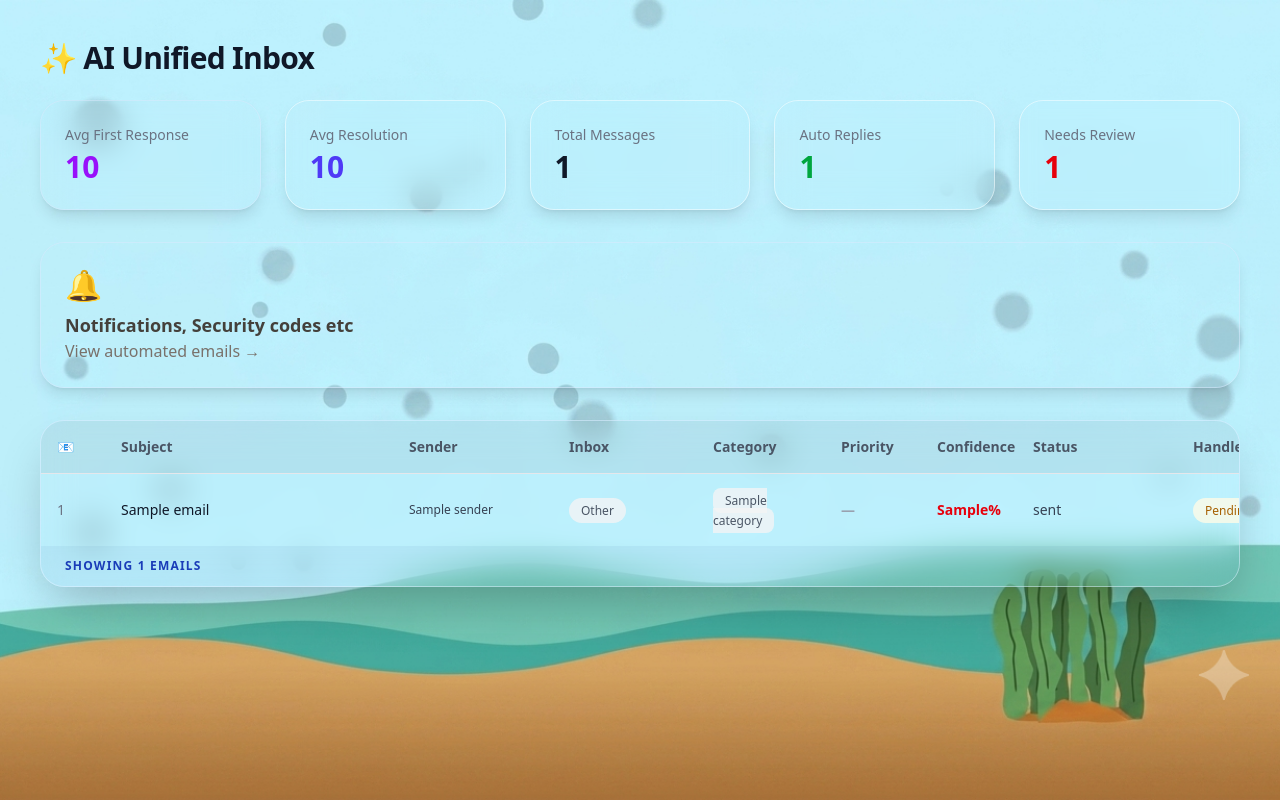
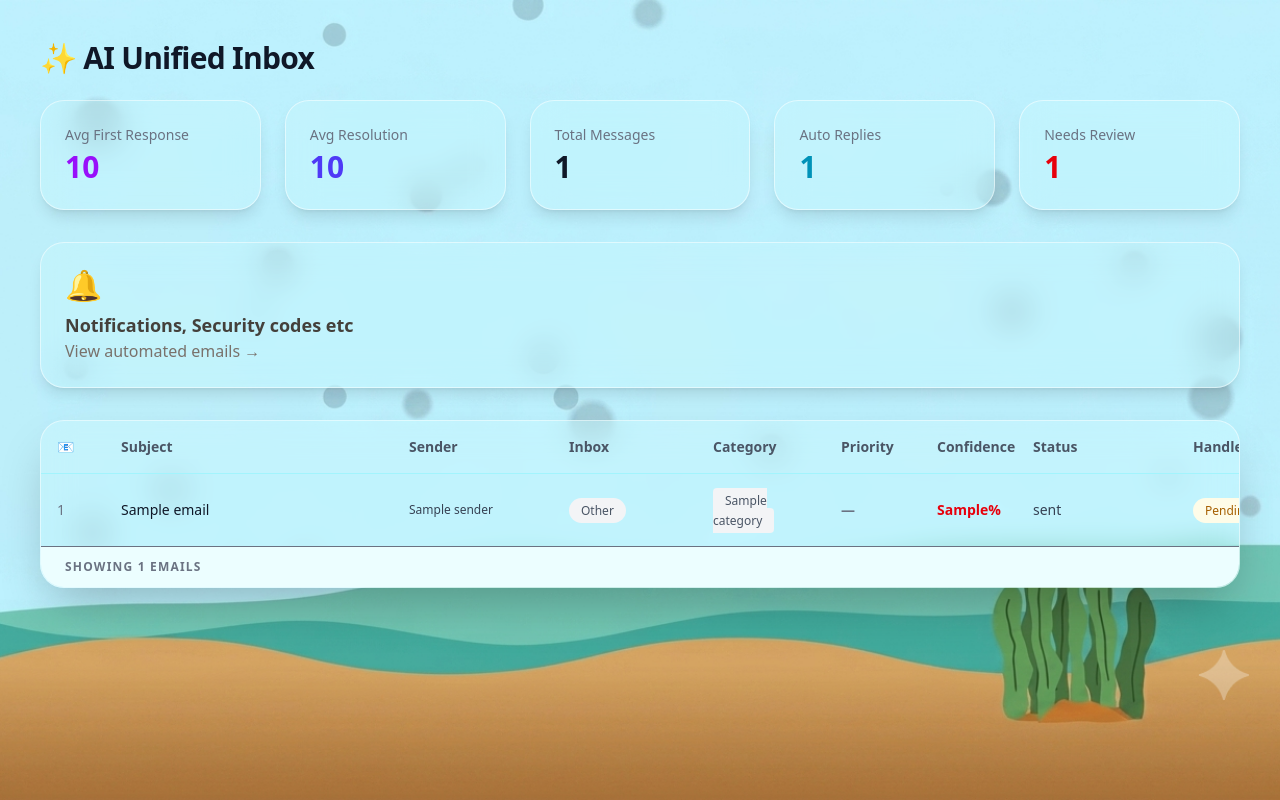
Before and after one commit to kinn123456789/AI_Email, a FastAPI app: template templates/dashboard.html in a window 1280 px wide. Run offline with FastAPI, Linux system fonts and the light colour scheme; the template is opened without the code that fills it: most values are stand-ins (such as "Sample title", 1, 10 or a date in 2020).

Commit message:
updated email_filter

```diff
--- a/templates/dashboard.html
+++ b/templates/dashboard.html
@@ -1,3 +1,4 @@
+
 <!DOCTYPE html>
 <html lang="en">
 <head>
@@ -6,44 +7,44 @@
     <title>AI Inbox Dashboard</title>
     <script src="https://cdn.jsdelivr.net/npm/@tailwindcss/browser@4"></script>
 </head>
-<body class="min-h-screen p-6 md:p-10 font-sans text-stone-700 bg-stone-50" style="background: url('/static/background.png') center/cover no-repeat fixed;">
+<body class="min-h-screen p-6 md:p-10 font-sans text-stone-700 bg-cyan-50" style="background: url('/static/background.png') center/cover no-repeat fixed;">
 
     <h1 class="text-3xl font-bold mb-6 text-gray-900 tracking-tight">✨ AI Unified Inbox</h1>
 
-    <!-- Metrics Cards -->
+    <!-- Metrics Cards: Updated to Cyan/Sky Palette -->
     <div class="grid grid-cols-5 gap-6 mb-8">
-        <div class="bg-blue/70  backdrop-blur-lg p-6 rounded-3xl shadow-lg border border-blue-100/50 transition hover:scale-[1.02]">
+        <div class="bg-cyan-100/30 backdrop-blur-lg p-6 rounded-3xl shadow-lg border border-white/50 transition hover:scale-[1.02]">
             <h3 class="text-gray-500 text-sm font-medium">Avg First Response</h3>
             <p class="text-3xl font-bold text-purple-600 mt-1">{{ avg_response }}</p>
         </div>
-        <div class="bg-blue/70 backdrop-blur-lg p-6 rounded-3xl shadow-lg border border-white/50 transition hover:scale-[1.02]">
+        <div class="bg-cyan-100/30 backdrop-blur-lg p-6 rounded-3xl shadow-lg border border-white/50 transition hover:scale-[1.02]">
             <h3 class="text-gray-500 text-sm font-medium">Avg Resolution</h3>
             <p class="text-3xl font-bold text-indigo-600 mt-1">{{ avg_resolution }}</p>
         </div>
-        <div class="bg-blue/70 backdrop-blur-lg p-6 rounded-3xl shadow-lg border border-white/50 transition hover:scale-[1.02]">
+        <div class="bg-cyan-100/30 backdrop-blur-lg p-6 rounded-3xl shadow-lg border border-white/50 transition hover:scale-[1.02]">
             <h3 class="text-gray-500 text-sm font-medium">Total Messages</h3>
             <p class="text-3xl font-bold text-gray-900 mt-1">{{ emails|length }}</p>
         </div>
-        <div class="bg-blue/70 backdrop-blur-lg p-6 rounded-3xl shadow-lg border border-white/50 transition hover:scale-[1.02]">
+        <div class="bg-cyan-100/30 backdrop-blur-lg p-6 rounded-3xl shadow-lg border border-white/50 transition hover:scale-[1.02]">
             <h3 class="text-gray-500 text-sm font-medium">Auto Replies</h3>
-            <p class="text-3xl font-bold text-green-600 mt-1">{{ auto_reply_count }}</p>
+            <p class="text-3xl font-bold text-cyan-600 mt-1">{{ auto_reply_count }}</p>
         </div>
-        <div class="bg-blue/lg backdrop-blur-sm p-6 rounded-3xl shadow-lg border border-white/50 transition hover:scale-[1.02]">
+        <div class="bg-cyan-100/30 backdrop-blur-lg p-6 rounded-3xl shadow-lg border border-white/50 transition hover:scale-[1.02]">
             <h3 class="text-gray-500 text-sm font-medium">Needs Review</h3>
             <p class="text-3xl font-bold text-red-600 mt-1">{{ needs_review_count }}</p>
         </div>
     </div>
 
-    <a href="/notifications" class="bg-blue-70/30 backdrop-lg rounded-3xl shadow-lg p-6 hover:shadow-xl transition block mb-8 border border-blue-100/50 hover:bg-blue-50/80">
+    <a href="/notifications" class="bg-cyan-100/30 backdrop-blur-lg rounded-3xl shadow-lg p-6 hover:shadow-xl transition block mb-8 border border-white/50 hover:bg-cyan-100/40">
         <div class="text-3xl mb-2">🔔</div>
         <div class="text-lg font-bold">Notifications, Security codes etc</div>
         <div class="text-stone-500">View automated emails →</div>
     </a>
 
-    <!-- Table -->
-    <div class="bg-blue-30 backdrop-blur-lg rounded-3xl shadow-2xl overflow-x-auto w-full border border-blue-100/50">
+    <!-- Table: Updated to Cyan/Sky Palette -->
+    <div class="bg-cyan-100/30 backdrop-blur-lg rounded-3xl shadow-2xl overflow-x-auto w-full border border-white/50">
         <table class="w-full table-fixed border-collapse min-w-[1100px]">
-            <thead class="bg-black/5 border-b border-gray-200 text-gray-600 text-sm font-medium">
+            <thead class="bg-white/5 border-b border-cyan-200 text-gray-600 text-sm font-medium">
                 <tr>
                     <th class="w-16 p-4 text-left">📧</th>
                     <th class="w-72 p-4 text-left">Subject</th>
@@ -58,9 +59,9 @@
                     <th class="w-32 p-4 text-center">Actions</th>
                 </tr>
             </thead>
-            <tbody class="text-sm text-gray-700 divide-y divide-gray-100">
+            <tbody class="text-sm text-gray-700 divide-y divide-cyan-100">
                 {% for email in emails %}
-                <tr class="hover:bg-white/80 transition-colors">
+                <tr class="hover:bg-cyan-50/80 transition-colors">
                     <td class="p-4 text-gray-500">{{ loop.index }}</td>
                     <td class="p-4 truncate">
                         <div class="truncate font-medium text-gray-900" title="{{ email.subject }}">{{ email.subject }}</div>
@@ -69,66 +70,53 @@
 
                     <td class="p-4">
                         {% if email.source == "support@coralacademy.com" %}
-                            <span class="bg-blue-100/80 text-blue-700 px-3 py-1 rounded-full text-xs font-semibold backdrop-blur-sm">📧 Support</span>
+                            <span class="bg-cyan-100 text-cyan-700 px-3 py-1 rounded-full text-xs font-semibold">📧 Support</span>
                         {% elif email.source == "lucy@coralacademy.com" %}
-                            <span class="bg-pink-100/80 text-pink-700 px-3 py-1 rounded-full text-xs font-semibold backdrop-blur-sm">👩 Lucy</span>
-                        {% elif email.source == "engineering@coralacademy.com" %}
-                            <span class="bg-indigo-100/80 text-indigo-700 px-3 py-1 rounded-full text-xs font-semibold backdrop-blur-sm">⚙️ Engineering</span>
+                            <span class="bg-pink-100 text-pink-700 px-3 py-1 rounded-full text-xs font-semibold">👩 Lucy</span>
                         {% else %}
-                            <span class="bg-gray-100/80 text-gray-600 px-3 py-1 rounded-full text-xs backdrop-blur-sm">Other</span>
+                            <span class="bg-gray-100 text-gray-600 px-3 py-1 rounded-full text-xs">Other</span>
                         {% endif %}
                     </td>
 
                     <td class="p-4">
-                        {% set cat_colors = {
-                            "Admissions": "bg-pink-100/80 text-pink-700",
-                            "Support": "bg-blue-100/80 text-blue-700",
-                            "Billing": "bg-amber-100/80 text-amber-700",
-                            "Urgent": "bg-red-100/80 text-red-700",
-                            "General": "bg-gray-100/80 text-gray-700",
-                            "Technical": "bg-indigo-100/80 text-indigo-700",
-                            "Teacher Portal": "bg-emerald-100/80 text-emerald-700",
-                            "Contact Form": "bg-cyan-100/80 text-cyan-700"
-                        } %}
-                        <span class="px-3 py-1 rounded-lg text-xs font-medium {{ cat_colors.get(email.category, 'bg-gray-100/80 text-gray-600') }} backdrop-blur-sm">
-                            {{ email.category }}
-                        </span>
+                        {% set cat_colors = {"Admissions": "bg-pink-100 text-pink-700", "Support": "bg-cyan-100 text-cyan-700", "Billing": "bg-amber-100 text-amber-700", "Urgent": "bg-red-100 text-red-700", "General": "bg-gray-100 text-gray-700", "Technical": "bg-indigo-100 text-indigo-700", "Teacher Portal": "bg-emerald-100 text-emerald-700", "Contact Form": "bg-cyan-100 text-cyan-700"} %}
+                        <span class="px-3 py-1 rounded text-xs font-medium {{ cat_colors.get(email.category, 'bg-gray-100 text-gray-600') }}">{{ email.category }}</span>
                     </td>
 
                     <td class="p-4 font-bold">
                         {% if email.priority == "Urgent" %}<span class="text-red-600">Urgent</span>
                         {% elif email.priority == "High" %}<span class="text-orange-600">High</span>
                         {% elif email.priority == "Medium" %}<span class="text-yellow-600">Medium</span>
-                        {% elif email.priority == "Low" %}<span class="text-green-600">Low</span>
-                        {% else %}<span class="text-gray-400">—</span>{% endif %}
+                        {% elif email.priority == "Low" %}<span class="text-cyan-600">Low</span>
+                        {% else %}<span class="text-gray-500">—</span>{% endif %}
                     </td>
 
-                    <td class="p-4 font-bold {% if email.ai_confidence and email.ai_confidence >= 70 %}text-green-600{% else %}text-red-600{% endif %}">
+                    <td class="p-4 font-bold {% if email.ai_confidence and email.ai_confidence >= 70 %}text-cyan-700{% else %}text-red-600{% endif %}">
                         {{ email.ai_confidence }}%
                     </td>
 
                     <td class="p-4">
                         {% if email.status == "Needs Review" %}
-                            <span class="bg-yellow-100/80 text-yellow-700 px-3 py-1 rounded-full text-xs font-semibold backdrop-blur-sm">🟠 Needs Review</span>
+                            <span class="bg-yellow-100/50 text-yellow-800 px-3 py-1 rounded-full text-xs font-semibold border border-yellow-200">Needs Review</span>
                         {% elif email.status == "Replied" %}
-                            <span class="bg-green-100/80 text-green-700 px-3 py-1 rounded-full text-xs font-semibold backdrop-blur-sm">🟢 Replied</span>
+                            <span class="bg-cyan-100/50 text-cyan-800 px-3 py-1 rounded-full text-xs font-semibold border border-cyan-200">Replied</span>
                         {% else %}{{ email.status }}{% endif %}
                     </td>
 
                     <td class="p-4">
                         {% if email.handled_by == "AI" %}
-                            <span class="bg-purple-100/80 text-purple-700 px-3 py-1 rounded-full text-xs font-semibold backdrop-blur-sm">🤖 AI</span>
+                            <span class="bg-cyan-100 text-cyan-700 px-3 py-1 rounded-full text-xs font-semibold">🤖 AI</span>
                         {% elif email.handled_by == "Human" %}
-                            <span class="bg-blue-100/80 text-blue-700 px-3 py-1 rounded-full text-xs font-semibold backdrop-blur-sm">👤 Human</span>
+                            <span class="bg-indigo-100 text-indigo-700 px-3 py-1 rounded-full text-xs font-semibold">👤 Human</span>
                         {% else %}
-                            <span class="bg-yellow-50/80 text-yellow-700 px-3 py-1 rounded-full text-xs backdrop-blur-sm">Pending</span>
+                            <span class="bg-yellow-50 text-yellow-700 px-3 py-1 rounded-full text-xs">Pending</span>
                         {% endif %}
                     </td>
 
                     <td class="p-4 text-gray-500 text-xs">{{ email.created_at }}</td>
 
                     <td class="p-4 text-center">
-                        <a href="/email/{{ email.id }}" class="bg-gray-800 text-white px-4 py-2 rounded-xl text-xs font-bold hover:bg-black transition">
+                        <a href="/email/{{ email.id }}" class="bg-cyan-800 text-white px-4 py-2 rounded-xl text-xs font-bold hover:bg-black transition">
                             {% if email.status == "Needs Review" %}Review{% else %}View{% endif %}
                         </a>
                     </td>
@@ -136,7 +124,7 @@
                 {% endfor %}
             </tbody>
         </table>
-        <div class="bg-blue-900/5 px-6 py-3 text-xs font-bold text-blue-800 uppercase tracking-widest">
+        <div class="bg-cyan-50 border-t px-6 py-3 text-xs font-bold text-gray-500 uppercase tracking-widest">
             Showing {{ emails|length }} emails
         </div>
     </div>
```
Also changed, not shown: email_filter.py (+119 -34 lines).
